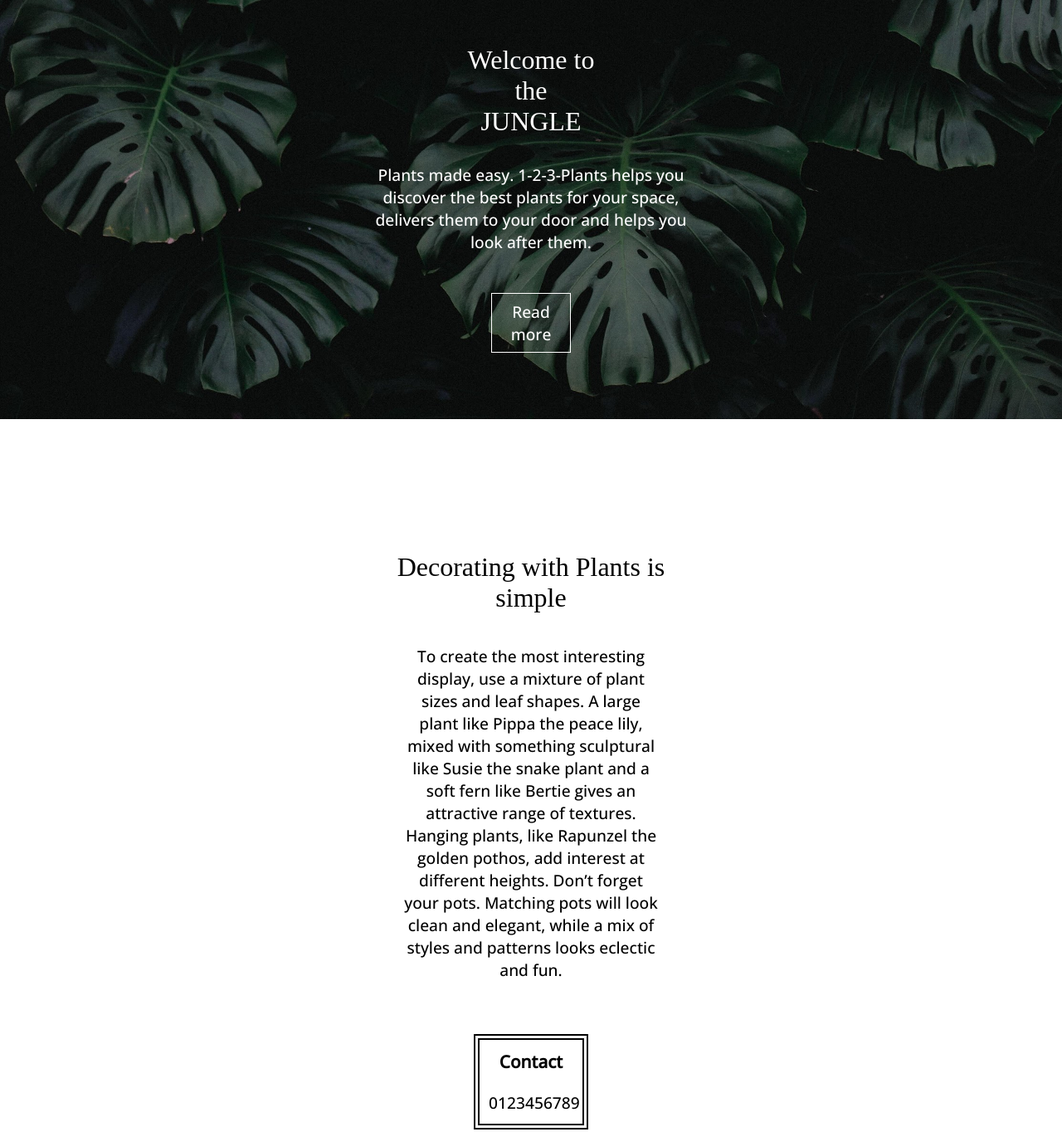
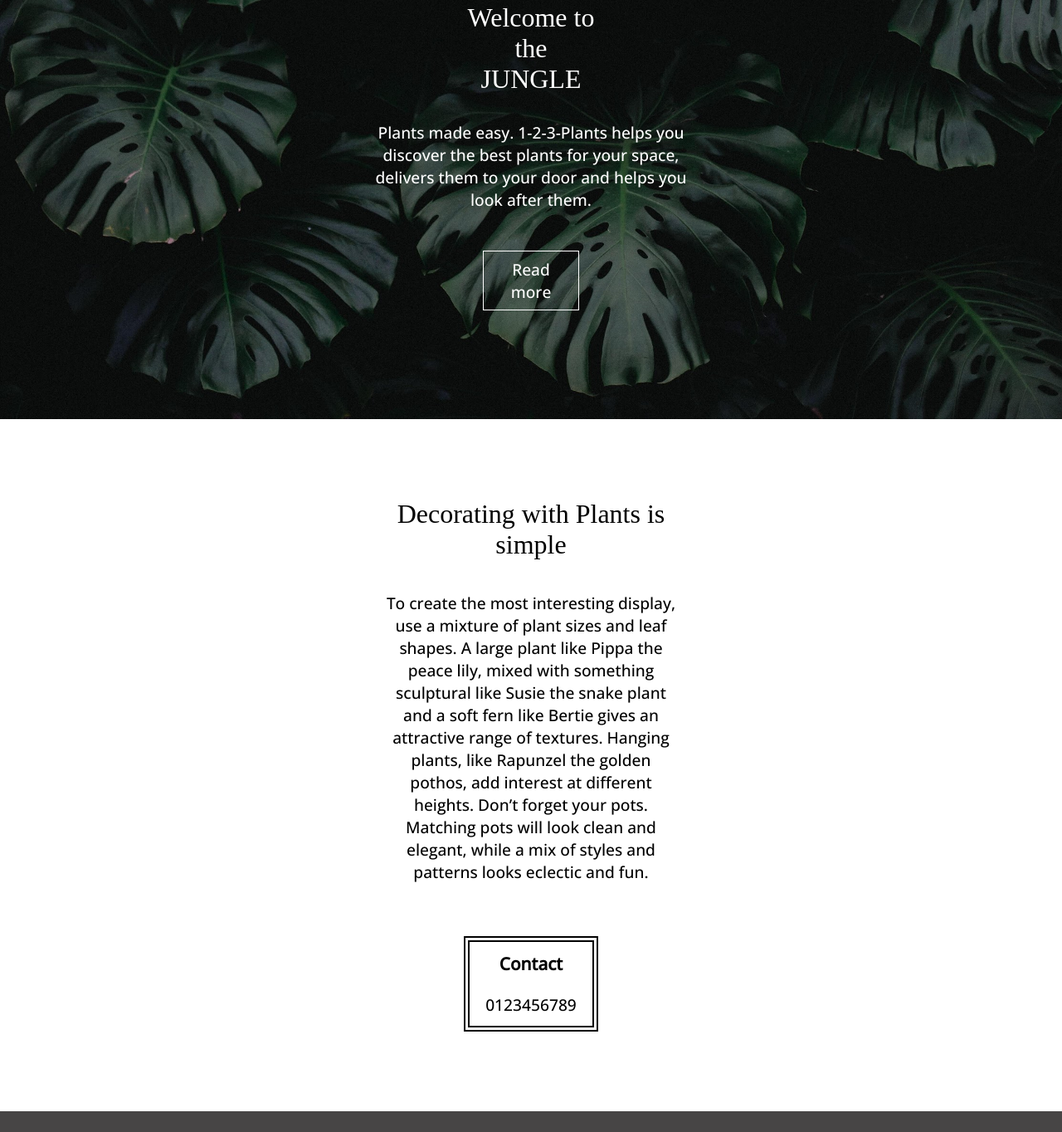
Before and after one commit to kc17m/Projekt-1-2-3-Plants_lev3_2, a plain HTML site: page index.html in a window 1280 px wide. Shown: the part 295-1659 px from the top of the page at 83% size. Drawn offline with Linux system fonts and the light colour scheme.

Commit message:
LiveServer 100%

```diff
--- a/assets/css/style.css
+++ b/assets/css/style.css
@@ -79,13 +79,13 @@ header section:nth-of-type(1) {
 
 header section:nth-of-type(2) {
     width: 30%;
-    margin: 18% auto;
+    margin: 14% auto;
     text-align: center;
 }
 
 header section:nth-of-type(2) div:nth-of-type(2) {
     border: 1px solid white;
-    width: 25%;
+    width: 30%;
     margin: 3em auto;
     padding: 0.5em;
 }
@@ -98,7 +98,7 @@ header a {
 
 header nav {
     text-align: right;
-    margin: 0 10em ;
+    margin: 0 4em ;
 }
 ul {
     list-style: none;
@@ -106,8 +106,8 @@ ul {
 }
 
 main {
-    width: 30vw;
-    margin: 10em auto;
+    width: 35vw;
+    margin: 6em auto;
     text-align: center;
 }
 
@@ -170,7 +170,7 @@ footer div {
 }
 
 footer nav  {
-    width: 20%;
-    margin: 2em 2em 2em 60em;
+    width: 22%;
+    margin: -1em 1em 1em 76%;
     text-align: right;
 }
```
